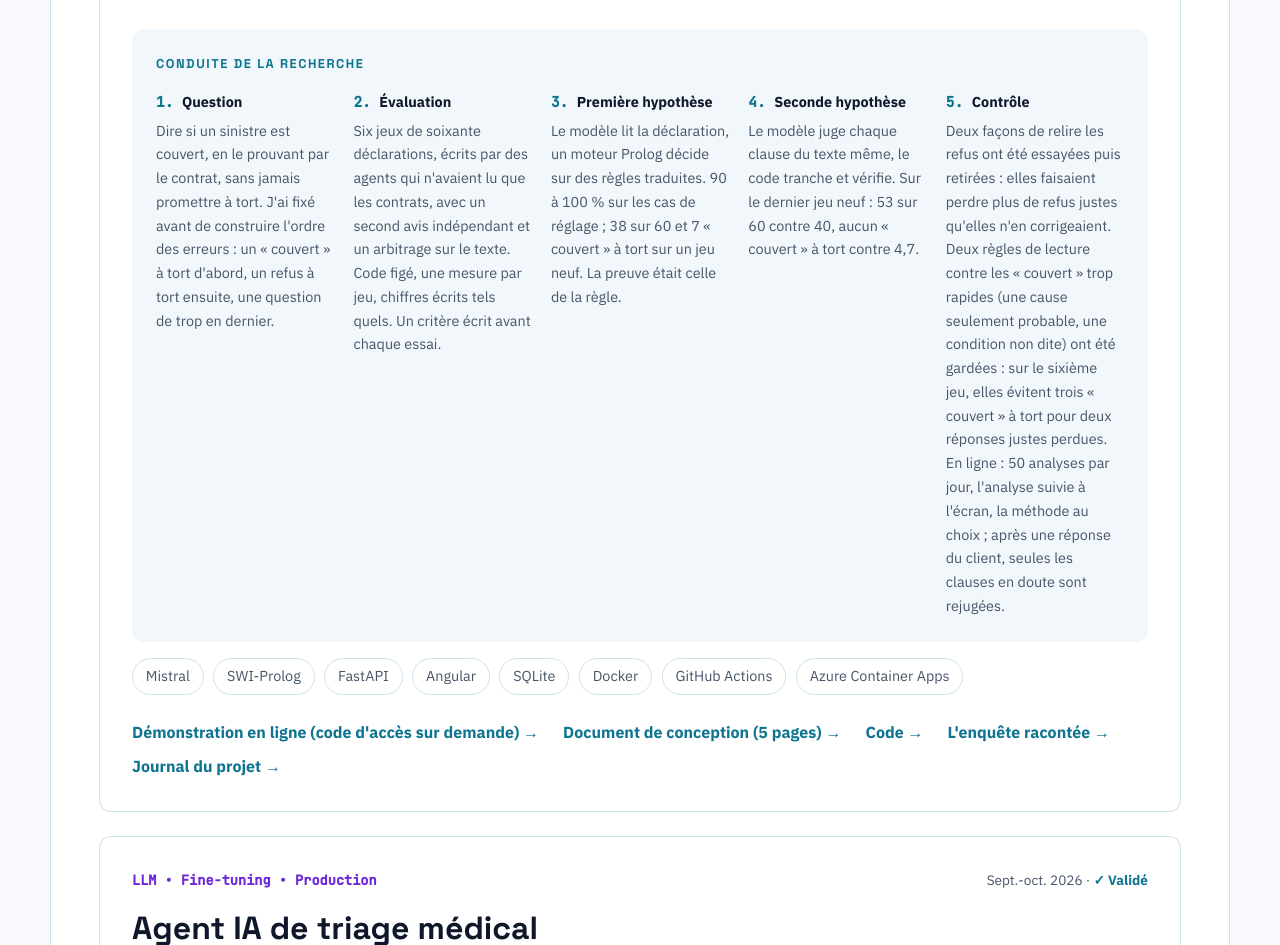
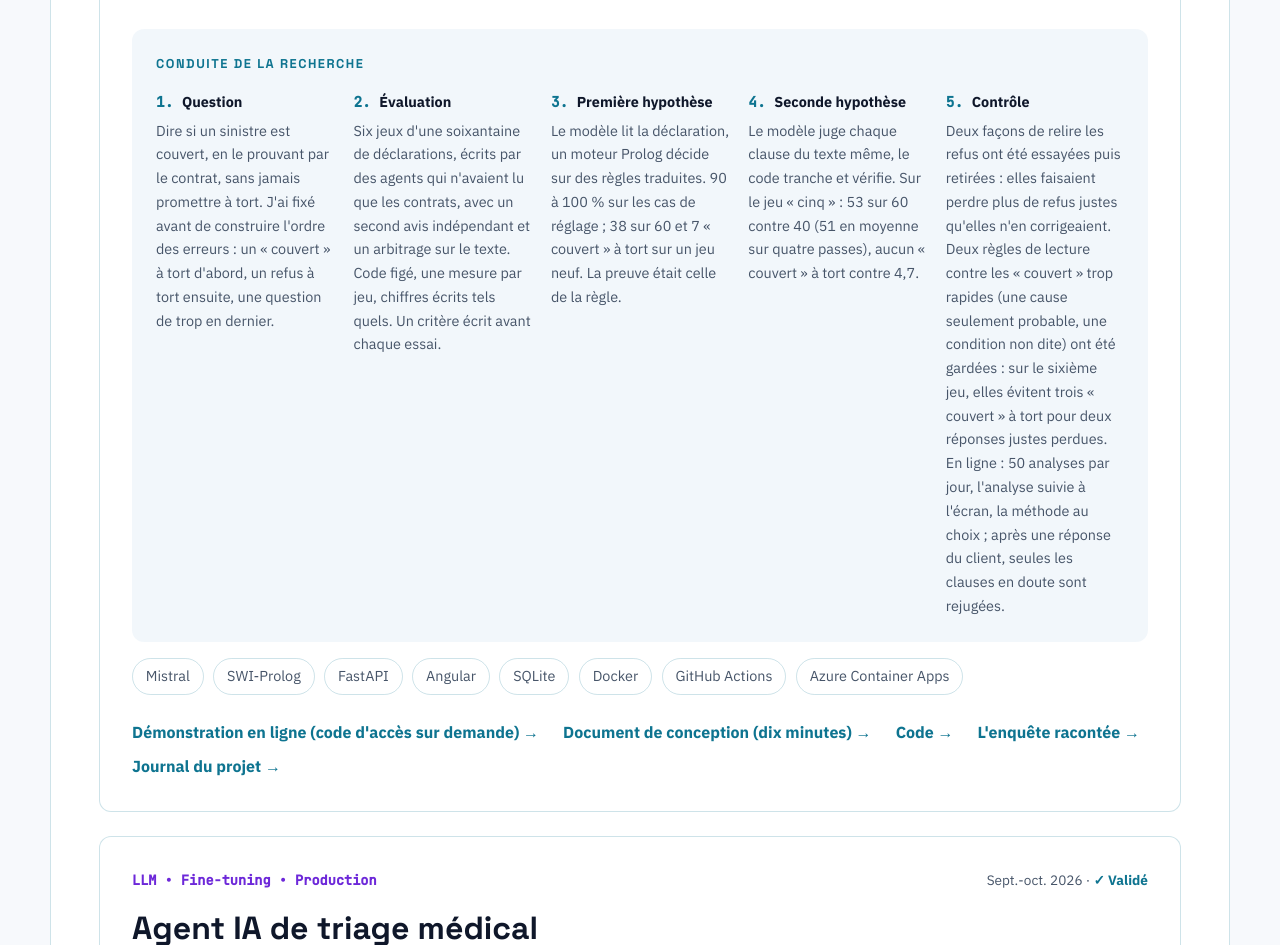
Before and after one commit to gonzalezcourrier34-glitch/gonzalezcourrier34-glitch.github.io, a plain HTML site: page index.html in a window 1280 px wide. Shown: the part 8044-8989 px from the top of the page. Drawn offline with Linux system fonts and the light colour scheme.

Commit message:
Couverture de sinistre : chiffres alignés sur les documents du projet
Co-Authored-By: Claude Opus 5.5 <noreply@anthropic.com>
Claude-Session: https://claude.ai/code/session_01E7UMt8md5apx6Rwf6nMozD

```diff
--- a/index.html
+++ b/index.html
@@ -415,9 +415,9 @@
                     <h4>Conduite de la recherche</h4>
                     <ol>
                         <li><strong>Question</strong> Dire si un sinistre est couvert, en le prouvant par le contrat, sans jamais promettre à tort. J'ai fixé avant de construire l'ordre des erreurs : un « couvert » à tort d'abord, un refus à tort ensuite, une question de trop en dernier.</li>
-                        <li><strong>Évaluation</strong> Six jeux de soixante déclarations, écrits par des agents qui n'avaient lu que les contrats, avec un second avis indépendant et un arbitrage sur le texte. Code figé, une mesure par jeu, chiffres écrits tels quels. Un critère écrit avant chaque essai.</li>
+                        <li><strong>Évaluation</strong> Six jeux d'une soixantaine de déclarations, écrits par des agents qui n'avaient lu que les contrats, avec un second avis indépendant et un arbitrage sur le texte. Code figé, une mesure par jeu, chiffres écrits tels quels. Un critère écrit avant chaque essai.</li>
                         <li><strong>Première hypothèse</strong> Le modèle lit la déclaration, un moteur Prolog décide sur des règles traduites. 90 à 100&nbsp;% sur les cas de réglage ; 38 sur 60 et 7 « couvert » à tort sur un jeu neuf. La preuve était celle de la règle.</li>
-                        <li><strong>Seconde hypothèse</strong> Le modèle juge chaque clause du texte même, le code tranche et vérifie. Sur le dernier jeu neuf : 53 sur 60 contre 40, aucun « couvert » à tort contre 4,7.</li>
+                        <li><strong>Seconde hypothèse</strong> Le modèle juge chaque clause du texte même, le code tranche et vérifie. Sur le jeu « cinq » : 53 sur 60 contre 40 (51 en moyenne sur quatre passes), aucun « couvert » à tort contre 4,7.</li>
                         <li><strong>Contrôle</strong> Deux façons de relire les refus ont été essayées puis retirées : elles faisaient perdre plus de refus justes qu'elles n'en corrigeaient. Deux règles de lecture contre les « couvert » trop rapides (une cause seulement probable, une condition non dite) ont été gardées : sur le sixième jeu, elles évitent trois « couvert » à tort pour deux réponses justes perdues. En ligne : 50 analyses par jour, l'analyse suivie à l'écran, la méthode au choix ; après une réponse du client, seules les clauses en doute sont rejugées.</li>
                     </ol>
                 </div>
@@ -429,7 +429,7 @@
 
                 <div class="project-links">
                     <a href="https://couverture-demo.lemonwater-996289d3.francecentral.azurecontainerapps.io" target="_blank" rel="noopener" aria-label="Démonstration en ligne : Couverture de sinistre, code d'accès sur demande">Démonstration en ligne (code d'accès sur demande) →</a>
-                    <a href="https://github.com/gonzalezcourrier34-glitch/couverture_sinistre/blob/HEAD/docs/CONCEPTION.md" target="_blank" rel="noopener" aria-label="Document de conception : Couverture de sinistre">Document de conception (5 pages) →</a>
+                    <a href="https://github.com/gonzalezcourrier34-glitch/couverture_sinistre/blob/HEAD/docs/CONCEPTION.md" target="_blank" rel="noopener" aria-label="Document de conception : Couverture de sinistre">Document de conception (dix minutes) →</a>
                     <a href="https://github.com/gonzalezcourrier34-glitch/couverture_sinistre" target="_blank" rel="noopener" aria-label="Code : Couverture de sinistre">Code →</a>
                     <a href="https://github.com/gonzalezcourrier34-glitch/couverture_sinistre/blob/HEAD/docs/COMPRENDRE.md" target="_blank" rel="noopener" aria-label="L'enquête racontée : Couverture de sinistre">L'enquête racontée →</a>
                     <a href="https://github.com/gonzalezcourrier34-glitch/couverture_sinistre/blob/HEAD/docs/DEMARCHE.md" target="_blank" rel="noopener" aria-label="Journal du projet : Couverture de sinistre">Journal du projet →</a>
```
Also changed, not shown: carte_mentale/portfolio_carte_mentale.txt, 1 other file.
